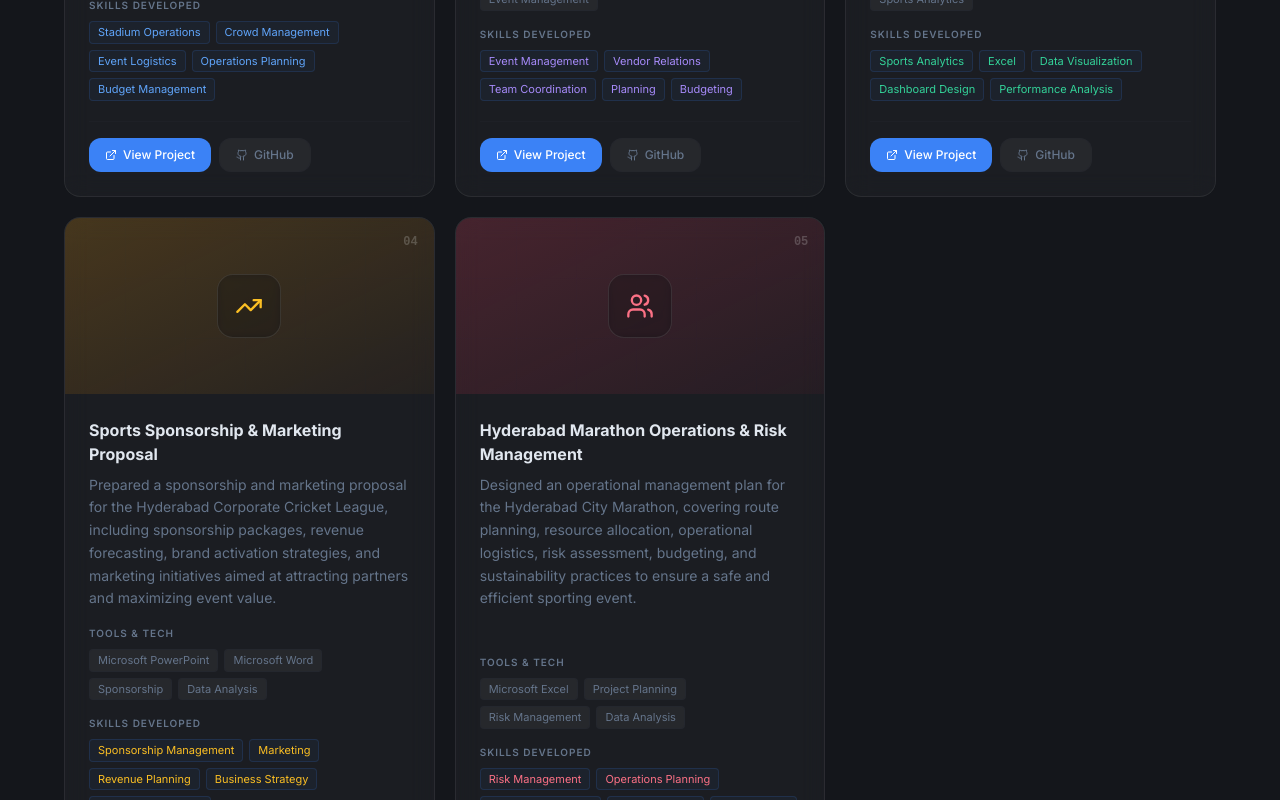
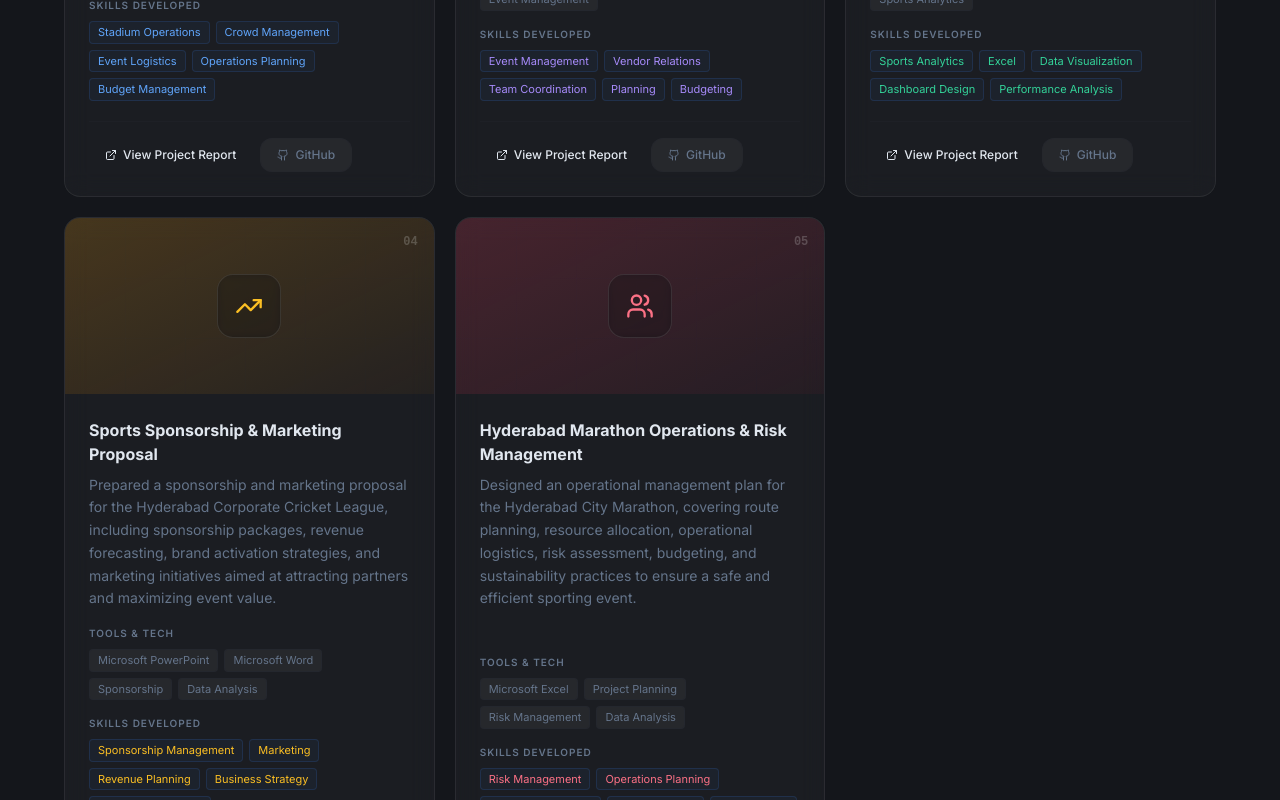
Before and after one commit to nithin9cherry/sports-management-portfolio, a Next.js app: page / in a window 1280 px wide. Shown: the part 5140-5940 px from the top of the page. Built offline with nearby package versions, Linux system fonts and the light colour scheme.

Commit message:
Add project report links

```diff
--- a/src/components/sections/ProjectsSection.tsx
+++ b/src/components/sections/ProjectsSection.tsx
@@ -21,6 +21,7 @@ const PROJECTS = [
     accentColor: "text-blue-400",
     borderHover: "hover:border-blue-500/40",
     title: "IPL Stadium Operations Blueprint",
+     pdf: "/projects/IPL_Stadium_Operations.pdf",
     description:
       "Designed a complete match-day operations blueprint for an IPL fixture at Rajiv Gandhi International Cricket Stadium, Hyderabad. Covers stadium operations, crowd management, volunteer deployment, security planning, vendor coordination, emergency response, and operational budgeting.",
     tech: ["Microsoft Excel", "Microsoft PowerPoint", "Project Planning", "Stadium Operations"],
@@ -33,6 +34,7 @@ const PROJECTS = [
     accentColor: "text-violet-400",
     borderHover: "hover:border-violet-500/40",
     title: "Pro Kabaddi Hyderabad Event Management Plan",
+     pdf: "/projects/pro-kabaddi-event-plan.pdf",
     description:
       "Created a complete event management plan for hosting a Pro Kabaddi League event in Hyderabad. Developed operational workflows covering vendor coordination, staff deployment, budgeting, scheduling, and overall event execution.",
     tech: ["Microsoft Word", "Microsoft Excel", "Project Planning", "Event Management"],
@@ -45,6 +47,7 @@ const PROJECTS = [
     accentColor: "text-emerald-400",
     borderHover: "hover:border-emerald-500/40",
     title: "IPL Sports Analytics Dashboard",
+     pdf: "/projects/pro-kabaddi-event-plan.pdf",
     description:
       "Developed a sports analytics dashboard to evaluate IPL team and player performance through statistical analysis and interactive visualizations. Focuses on converting match data into meaningful insights for decision-making.",
     tech: ["Microsoft Excel", "Google Sheets", "Data Analysis", "Sports Analytics"],
@@ -57,6 +60,7 @@ const PROJECTS = [
     accentColor: "text-amber-400",
     borderHover: "hover:border-amber-500/40",
     title: "Sports Sponsorship & Marketing Proposal",
+     pdf: "/projects/sports-sponsorship.pdf",
     description:
       "Prepared a sponsorship and marketing proposal for the Hyderabad Corporate Cricket League, including sponsorship packages, revenue forecasting, brand activation strategies, and marketing initiatives aimed at attracting partners and maximizing event value.",
     tech: ["Microsoft PowerPoint", "Microsoft Word", "Sponsorship", "Data Analysis"],
@@ -69,6 +73,7 @@ const PROJECTS = [
     accentColor: "text-rose-400",
     borderHover: "hover:border-rose-500/40",
     title: "Hyderabad Marathon Operations & Risk Management",
+     pdf: "/projects/hyderabad-marathon.pdf",
     description:
       "Designed an operational management plan for the Hyderabad City Marathon, covering route planning, resource allocation, operational logistics, risk assessment, budgeting, and sustainability practices to ensure a safe and efficient sporting event.",
     tech: ["Microsoft Excel", "Project Planning", "Risk Management", "Data Analysis"],
@@ -150,13 +155,15 @@ function ProjectCard({ project, index, inView }: ProjectCardProps) {
 
         {/* Buttons */}
         <div className="flex gap-2 pt-4 border-t border-border/40">
-          <a
-            href="#"
-            className="flex items-center gap-1.5 px-4 py-2 text-xs font-medium bg-blue-500 hover:bg-blue-600 text-white rounded-lg transition-all"
-          >
-            <ExternalLink size={12} />
-            View Project
-          </a>
+         <a
+  href={project.pdf}
+  target="_blank"
+  rel="noopener noreferrer"
+  className="flex items-center gap-1.5 px-4 py-2 text-xs font-medium"
+>
+  <ExternalLink size={12} />
+  View Project Report
+</a>
           <a
             href="#"
             className="flex items-center gap-1.5 px-4 py-2 text-xs font-medium bg-white/5 hover:bg-white/10 text-muted-foreground hover:text-foreground rounded-lg transition-all border border-border/40"
```
